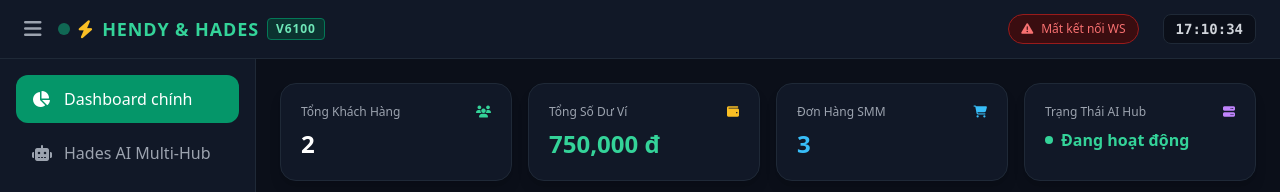
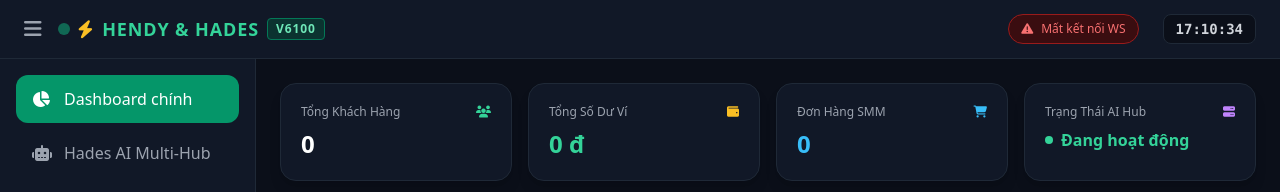
Before and after one commit to hendy-server-AI-hub/master-system, a website: page index.html in a window 1280 px wide. Shown: the top 192 px of the page. Drawn offline with nearby package versions, Linux system fonts and the light colour scheme.

Commit message:
Update index.html

```diff
--- a/index.html
+++ b/index.html
@@ -338,30 +338,17 @@
             }
         }
 
-        // Global State
+// Global State (Đã xóa dữ liệu mẫu)
         let appData = {
-            botAccounts: [
-                { id: 1, account: 'yg45g', boAccount: 'yg45g', status: 'Đang chạy' },
-                { id: 2, account: 'bot_hades_02', boAccount: 'bo_hades_02', status: 'Sẵn sàng' }
-            ],
-            aiSessions: [
-                { id: 'SESS-101', name: 'Bot-Alpha (TikTok Follow)', target: '@user_test', status: 'Processing', speed: '98%' },
-                { id: 'SESS-102', name: 'Bot-Beta (FB Likes)', target: 'post/882192', status: 'Active', speed: '100%' }
-            ],
+            botAccounts: [],
+            aiSessions: [],
             apiRoutes: [
                 { id: 1, name: 'Auth Gateway', endpoint: '/api/v1/auth', status: 'Active' },
                 { id: 2, name: 'SMM Order Dispatcher', endpoint: '/api/v1/smm/order', status: 'Active' },
                 { id: 3, name: 'Puppeteer Edge Bridge', endpoint: '/api/smm/run-puppeteer', status: 'Active' }
             ],
-            users: {
-                '8812039': { name: 'Nguyễn Văn A', balance: 250000, orders: [1, 2] },
-                '9918231': { name: 'Trần Thị B', balance: 500000, orders: [3] }
-            },
-            orders: [
-                { id: 'SMM-901', service: 'Tăng Follow TikTok Speed', link: 'https://tiktok.com/@demo', qty: 1000, status: 'Đang chạy', user: 'Nguyễn Văn A' },
-                { id: 'SMM-902', service: 'Like Bài Viết Facebook', link: 'https://facebook.com/123456', qty: 500, status: 'Hoàn thành', user: 'Nguyễn Văn A' },
-                { id: 'SMM-903', service: 'View Video Telegram', link: 'https://t.me/channel/10', qty: 5000, status: 'Đang xử lý', user: 'Trần Thị B' }
-            ]
+            users: {},
+            orders: []
         };
 
         // WebSocket Integration
```
